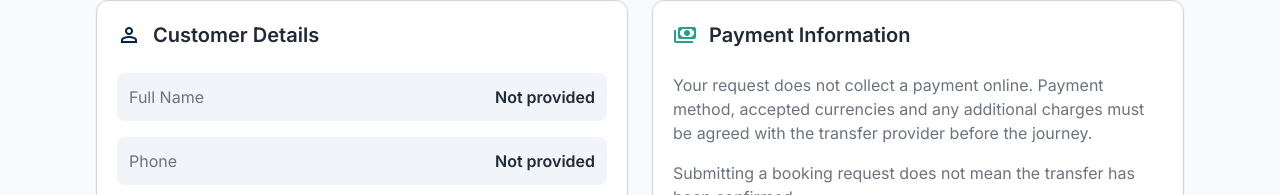
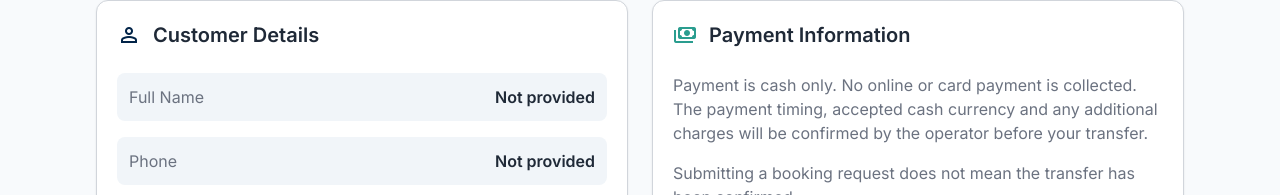
Before and after one commit to Alisnmez/vip-transfer-dalaman, a React (Vite) app in the folder frontend/: page /booking/confirmation in a window 1280 px wide. Shown: the part 716-911 px from the top of the page. Built offline with nearby package versions, Linux system fonts and the light colour scheme; no server answers.

Commit message:
fix: show cash-only payment without inventing collection timing

```diff
--- a/frontend/src/pages/public/BookingConfirmationPage.tsx
+++ b/frontend/src/pages/public/BookingConfirmationPage.tsx
@@ -304,9 +304,9 @@ export function BookingConfirmationPage() {
             </div>
             <div className="flex-grow space-y-4">
               <p className="font-body-md text-on-surface-variant">
-                Your request does not collect a payment online. Payment method,
-                accepted currencies and any additional charges must be agreed
-                with the transfer provider before the journey.
+                Payment is cash only. No online or card payment is collected.
+                The payment timing, accepted cash currency and any additional
+                charges will be confirmed by the operator before your transfer.
               </p>
               <p className="font-label-sm text-on-surface-variant">
                 Submitting a booking request does not mean the transfer has been confirmed.
```
